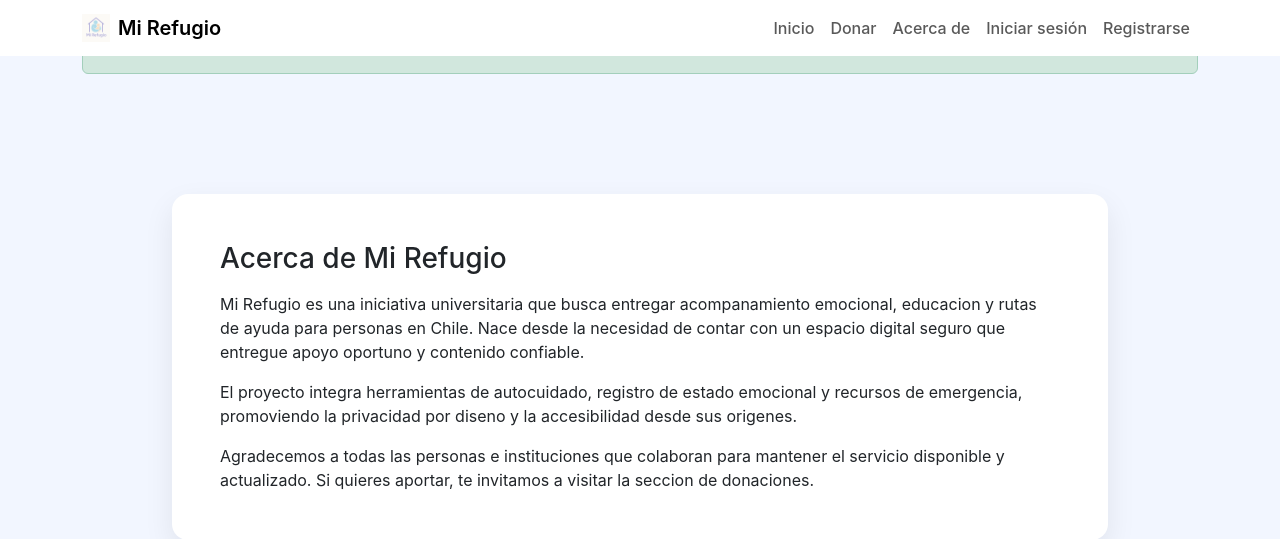
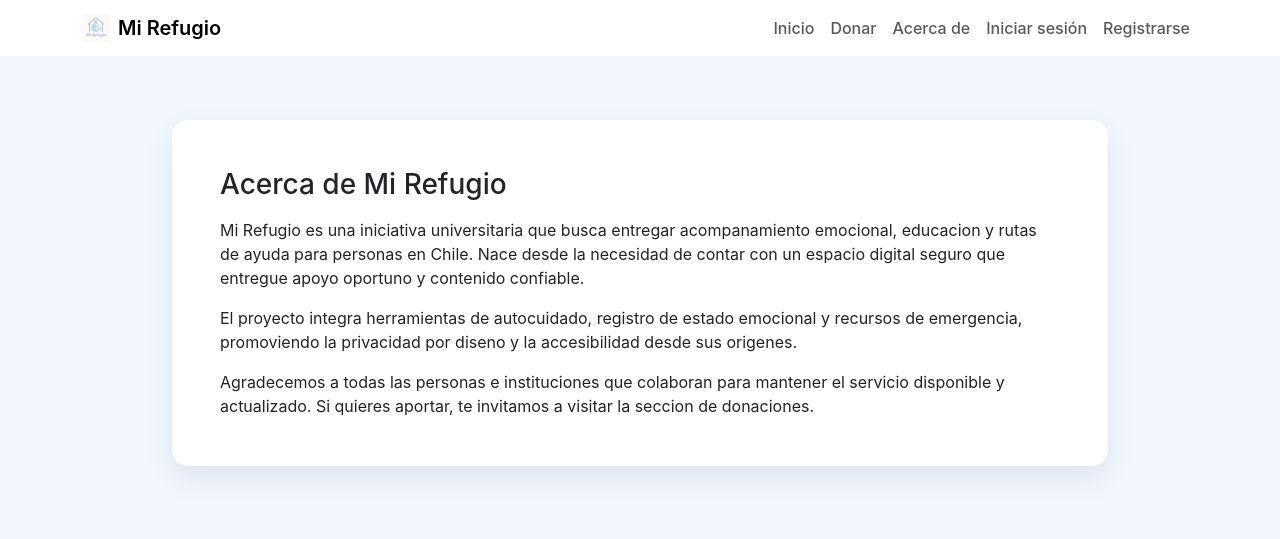
Before and after one commit to mvte0/mi-refugio-web, a Django app: page /acerca/ in a window 1280 px wide. Shown: the top 539 px of the page. Run offline with Django 5.2, Linux system fonts and the light colour scheme; tables that the repository leaves empty hold one stand-in row (values such as "Sample post"); one stand-in notice (Sample message) is shown; some libraries are stand-ins or nearby versions.

Commit message:
Switch Django messages to SweetAlert

```diff
--- a/templates/base.html
+++ b/templates/base.html
@@ -55,14 +55,6 @@
   </div>
 </nav>
 
-{% if messages %}
-  <div class="container pt-3">
-    {% for message in messages %}
-      <div class="alert alert-{{ message.tags }} mb-2">{{ message }}</div>
-    {% endfor %}
-  </div>
-{% endif %}
-
 <main class="pt-5 mt-4">{% block content %}{% endblock %}</main>
 
 <footer class="border-top mt-5">
@@ -83,5 +75,43 @@
 <script src="{% static 'js/main.js' %}"></script>
 <script src="https://cdn.jsdelivr.net/npm/sweetalert2@11" defer></script>
 <script src="https://www.google.com/recaptcha/api.js" async defer></script>
+{% if messages %}
+<script>
+  document.addEventListener("DOMContentLoaded", function () {
+    if (typeof Swal === "undefined") {
+      return;
+    }
+    const alerts = [
+      {% for message in messages %}
+        {
+          level: "{{ message.tags|default:'info' }}",
+          text: "{{ message|escapejs }}",
+        },
+      {% endfor %}
+    ];
+    const toSwalConfig = (level, text) => {
+      const map = {
+        success: {icon: "success", confirmButtonColor: "#1e40af"},
+        error: {icon: "error", confirmButtonColor: "#d33"},
+        warning: {icon: "warning", confirmButtonColor: "#f59e0b"},
+        info: {icon: "info", confirmButtonColor: "#2563eb"},
+        debug: {icon: "info", confirmButtonColor: "#2563eb"},
+      };
+      const base = map[level] || map.info;
+      return Object.assign(
+        {
+          title: level.charAt(0).toUpperCase() + level.slice(1),
+          text,
+        },
+        base
+      );
+    };
+    let promise = Promise.resolve();
+    alerts.forEach(({level, text}) => {
+      promise = promise.then(() => Swal.fire(toSwalConfig(level, text)));
+    });
+  });
+</script>
+{% endif %}
 </body>
 </html>
```
